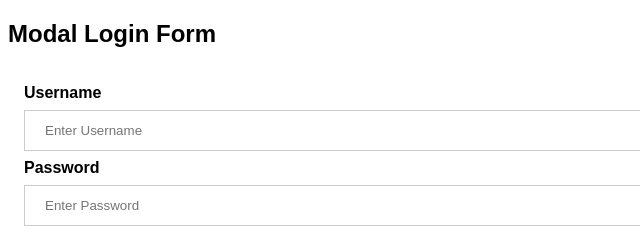
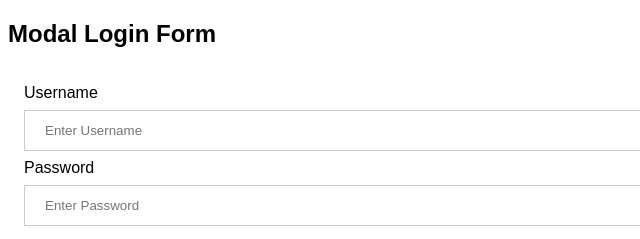
Before and after one commit to SCAYLEHPC/c2Vydmlkb3JGaW5hbA, a website: page public/login.html in a window 1280 px wide. Shown: the top 239 px of the page, 0-640 px from the left. Drawn offline with Linux system fonts and the light colour scheme.

Commit message:
Modificacion de errores

```diff
--- a/private/ldap.js
+++ b/private/ldap.js
@@ -78,7 +78,7 @@ exports.Login = {
 
       }); // client.bind  (reader account)
     });
-    resolve(JSON.stringify(authRes));
+
   }
 
 }
--- a/public/login.html
+++ b/public/login.html
@@ -1,7 +1,8 @@
 <!DOCTYPE html>
-<html>
+<html lang="es">
 <head>
 <meta charset="utf-8">
+<title>Login</title>
 <style>
 body {font-family: Arial, Helvetica, sans-serif;}
 
@@ -68,10 +69,10 @@ span.psw {
 
    <form name="login" id="loginForm">
         <div class="container">
-              <label for="uname"><b>Username</b></label>
+              <label for="uname">Username</b></label>
 	      <input type="text" placeholder="Enter Username" name="uname" id="username" required>
 
-	      <label for="psw"><b>Password</b></label>
+	      <label for="psw">Password</b></label>
 	      <input type="password" placeholder="Enter Password" name="psw" id="password" required>
 
 	      <button onclick="javaScript:sendData(event)" type="submit">Login</button>
```
